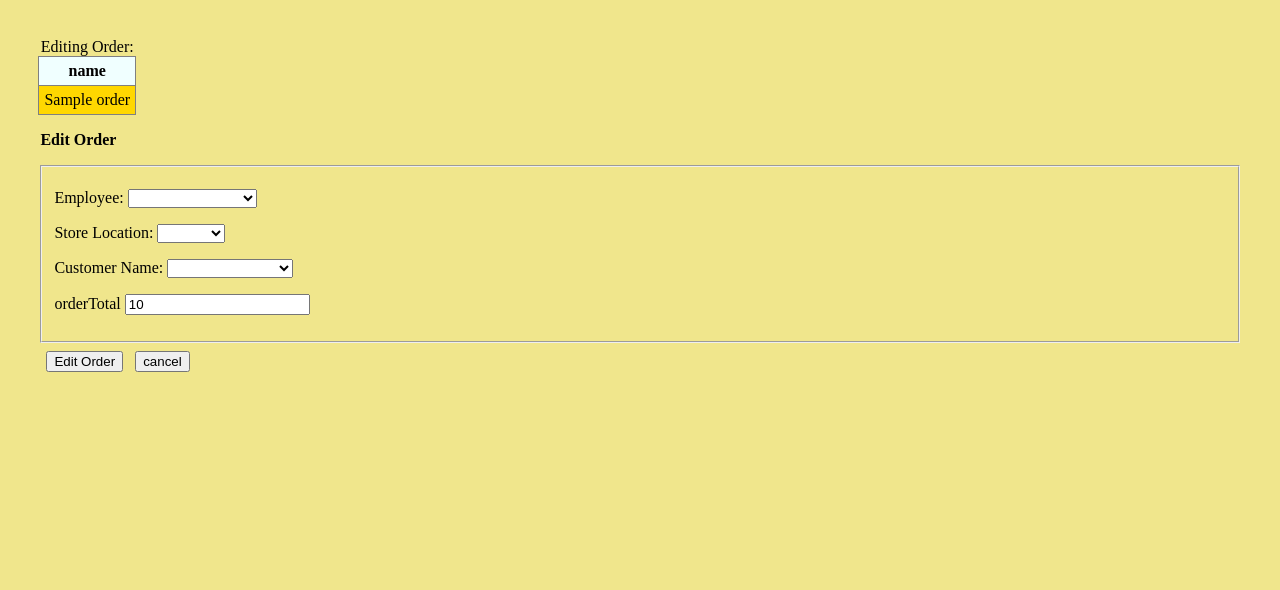
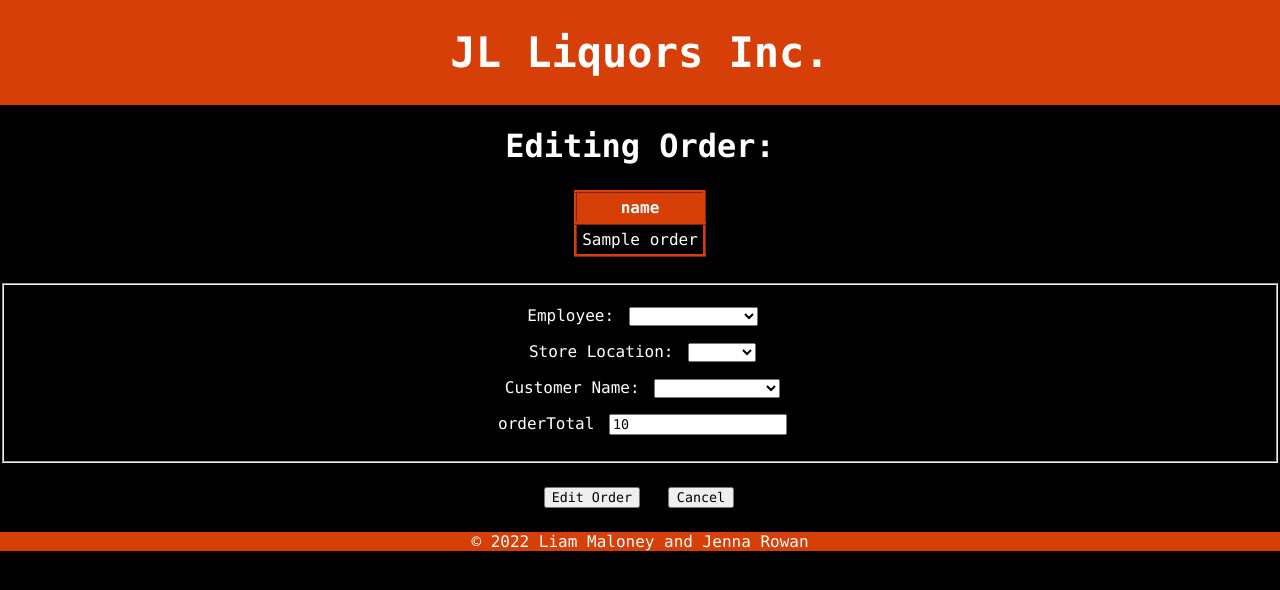
Before and after one commit to jennarowan/340Project, a Flask app: template templates/orders-edit.j2 in a window 1280 px wide. Shown: the top 590 px of the page. Run offline with Flask 2, Linux system fonts and the light colour scheme; the template is opened without the code that fills it: most values are stand-ins (such as "Sample title", 1, 10 or a date in 2020); some libraries are stand-ins or nearby versions.

Commit message:
Orders visuals completed

```diff
--- a/static/styles.css
+++ b/static/styles.css
@@ -28,7 +28,13 @@ body {
     color: #FFFFFF;
   }
 
-  nav a {
+  a:link {
+    color: #d73f09;
+    padding: 10px;
+    padding-top: 10px;
+  }
+
+  a:visited {
     color: #FFB500;
     padding: 10px;
     padding-top: 10px;
@@ -42,6 +48,8 @@ body {
   table {
     border-collapse: collapse;
     margin: 2%;
+    margin-left: auto;
+    margin-right: auto;
   }
 
   caption{
--- a/templates/orders-edit.j2
+++ b/templates/orders-edit.j2
@@ -1,14 +1,16 @@
 <html>
 
-<head>
-	<title>Edit Order</title>
-    <link href="style.css" rel="stylesheet" type="text/css" />
-</head>
+<link rel="stylesheet" href="{{ url_for('static', filename='styles.css') }}">
+<title>Edit Order</title>
+
+<header>
+    <h1>JL Liquors Inc.</h1>
+</header>
 
 <body>
     <div>
         <table border="1" cellpadding="5">
-            <caption> Editing Order: </caption>
+            <h1> Editing Order: </h1>
             <!-- Access data tuple passed from app.py -->
             {% if orders %}
                 <thead>
@@ -41,7 +43,7 @@
 
             <form id="editOrder" action="/orders-edit/{{orderNum}}/{{employeeName}}/{{total}}" method="post">
                 <p></p>
-                <legend><strong>Edit Order</strong></legend>
+
                 <p></p>
                 <fieldset>
                     <!-- We can preset form inputs to match attributes currently stored for 'id' of order to be updated via value= and accessing our passed data tuple -->
@@ -96,8 +98,14 @@
                     <label> orderTotal </label> <input type="text" class="form-control" name="orderTotal" id="orderTotal" value="{{ total }}">
                     </p>
                 </fieldset>
+                <p></p>
                 <input type="submit" value="Edit Order" name="Edit_Order" class="btn btn-primary" style="margin:.5rem;">
-                <a href='/orders'><input class="btn" type="button" value="cancel"></a>
+                <a href='/orders'><input class="btn" type="button" value="Cancel"></a>
             </form>
 </body>
+
+<footer class="page-footer">
+    <p>© 2022 Liam Maloney and Jenna Rowan</p>
+</footer>
+
 </html>
```
Also changed, not shown: templates/orders-delete.j2 (+13 -6 lines), templates/orders.j2 (+12 -6 lines).
